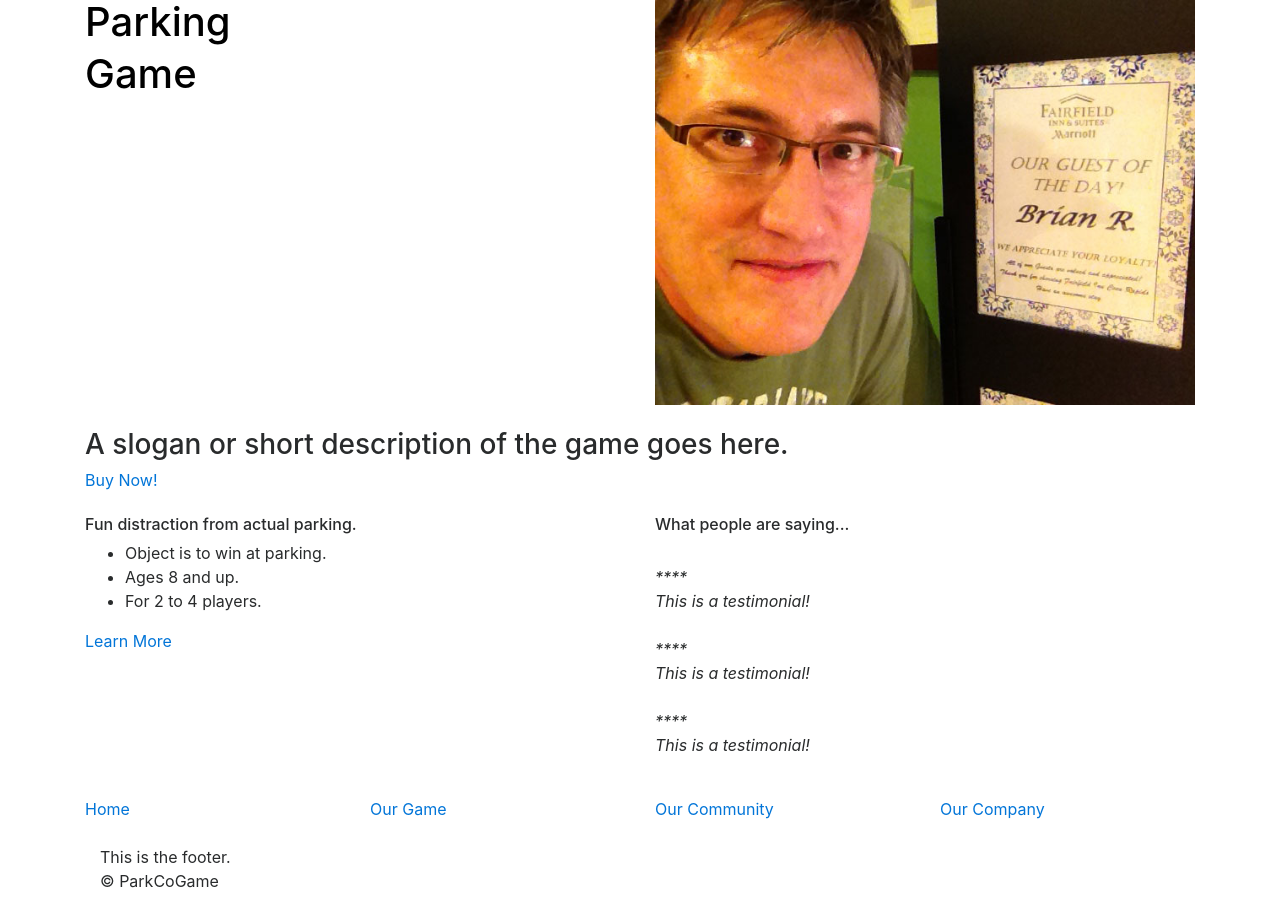
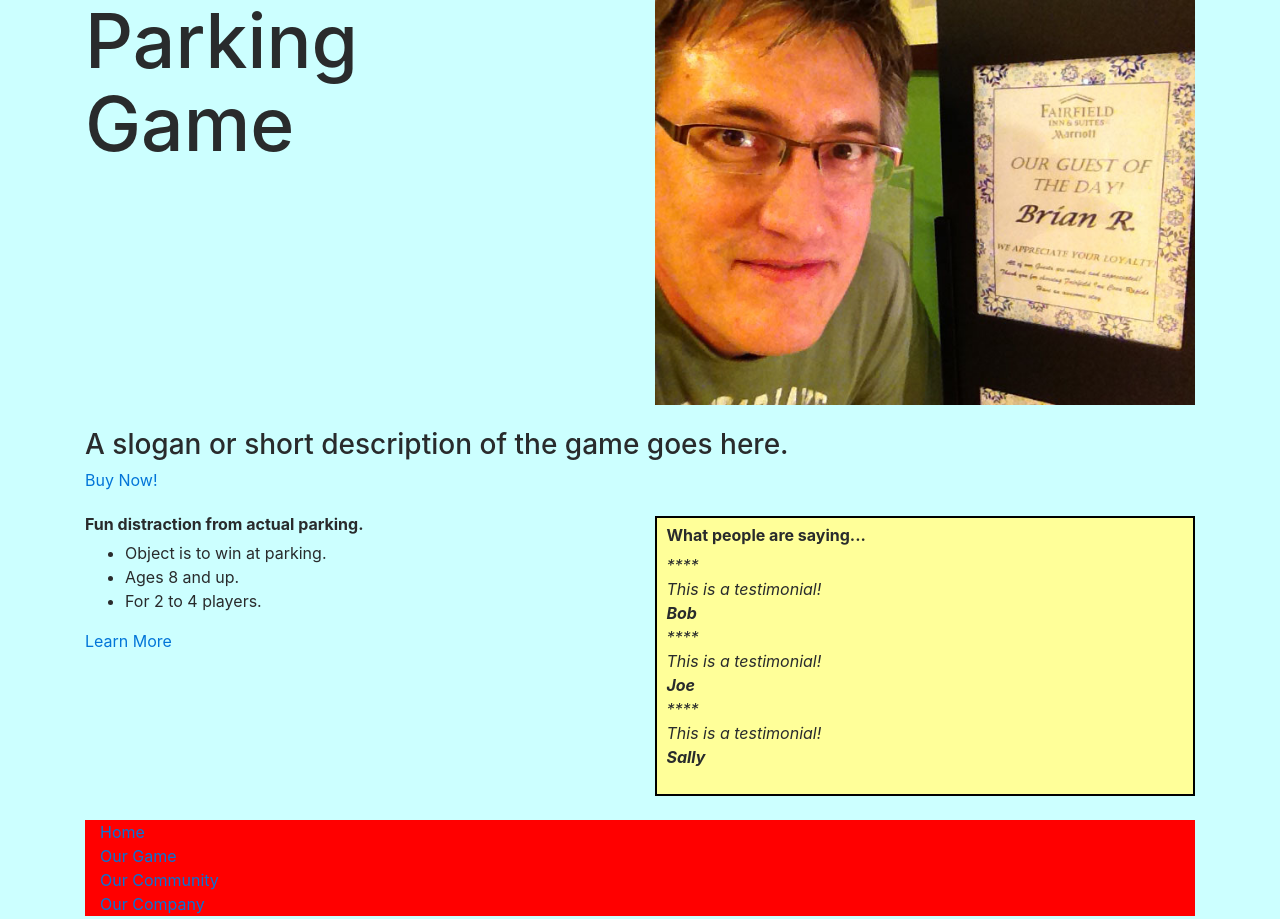
Before and after one commit to BrianRobertson/game-co, a plain HTML site: page index.html in a window 1280 px wide. Shown: the top 919 px of the page. Drawn offline with nearby package versions, Linux system fonts and the light colour scheme; a script that the page names is missing.

Commit message:
focus on learning CSS

```diff
--- a/assets/css/styles.css
+++ b/assets/css/styles.css
@@ -1,5 +1,21 @@
-body {
-  background-color: white;
+body{
+  background-color:#ccffff;
 }
-h1 {color:black;
+h6{
+  font-weight: bold;
 }
+#bigID{
+  font-size:75px;
+}
+.boldClass{
+  font-weight:bold
+}
+.testimony{
+  background-color:#ffff99;
+  border:2px black;
+  border-style:solid;
+  padding:0.25cm;
+}
+.navBar{
+  background-color:red;
+}
--- a/index.html
+++ b/index.html
@@ -18,8 +18,8 @@
       <div class="row">
         <div class="col-sm-6">
           <strong>
-            <h1>Parking</h1>
-            <h1>Game</h1>
+            <h1 id="bigID">Parking
+              <br>Game</h1>
           </strong>
         </div>
         <div class="col-sm-6">
@@ -50,18 +50,27 @@
           <br>
         </div>
         <div class="col-sm-6">
+          <div class="testimony">
           <h6>What people are saying...</h6>
-          <br>
-          <p><i>****<br>This is a testimonial!<br>
-              <br>****<br>This is a testimonial!<br>
-              <br>****<br>This is a testimonial!<br>
+          <p><i>****
+            <br>This is a testimonial!
+            <br><b>Bob</b>
+            <br>****
+            <br>This is a testimonial!
+            <br><b>Joe</b>
+            <br>****
+            <br>This is a testimonial!
+            <br><b>Sally</b>
           </i></p>
+        </div>
         </div>
       </div>
       <br>
     </section>
     <nav>
+              <div class="navBar"
       <div class="row">
+
         <div class="col-sm-3">
           <a href="index.html">Home</a>
         </div>
@@ -73,6 +82,7 @@
         </div>
         <div class="col-sm-3">
           <a href="index.html">Our Company</a>
+        </div>
       </div>
     </div>
     </nav>
```
Lines whose indentation alone changed are shown as unchanged.
